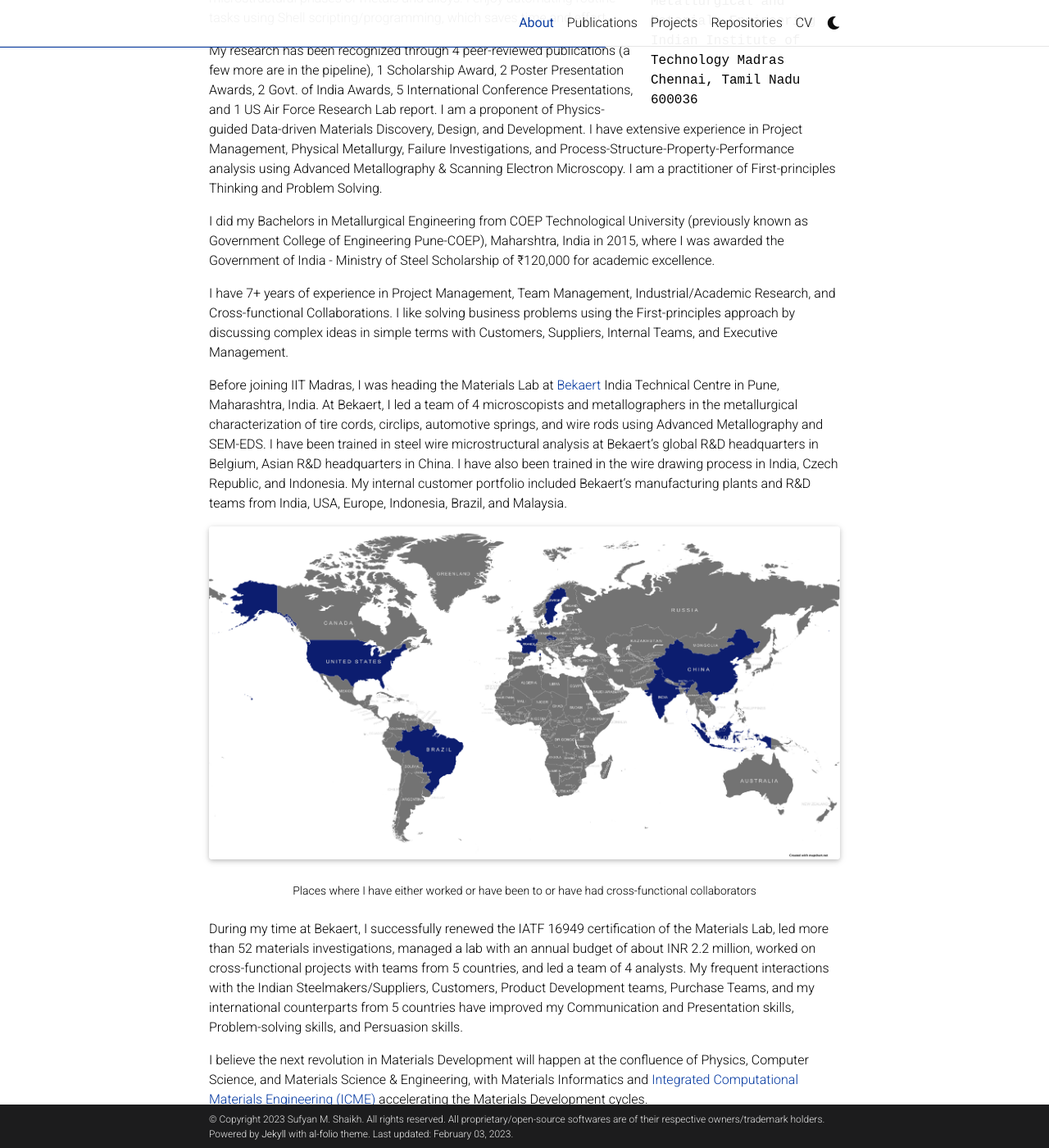
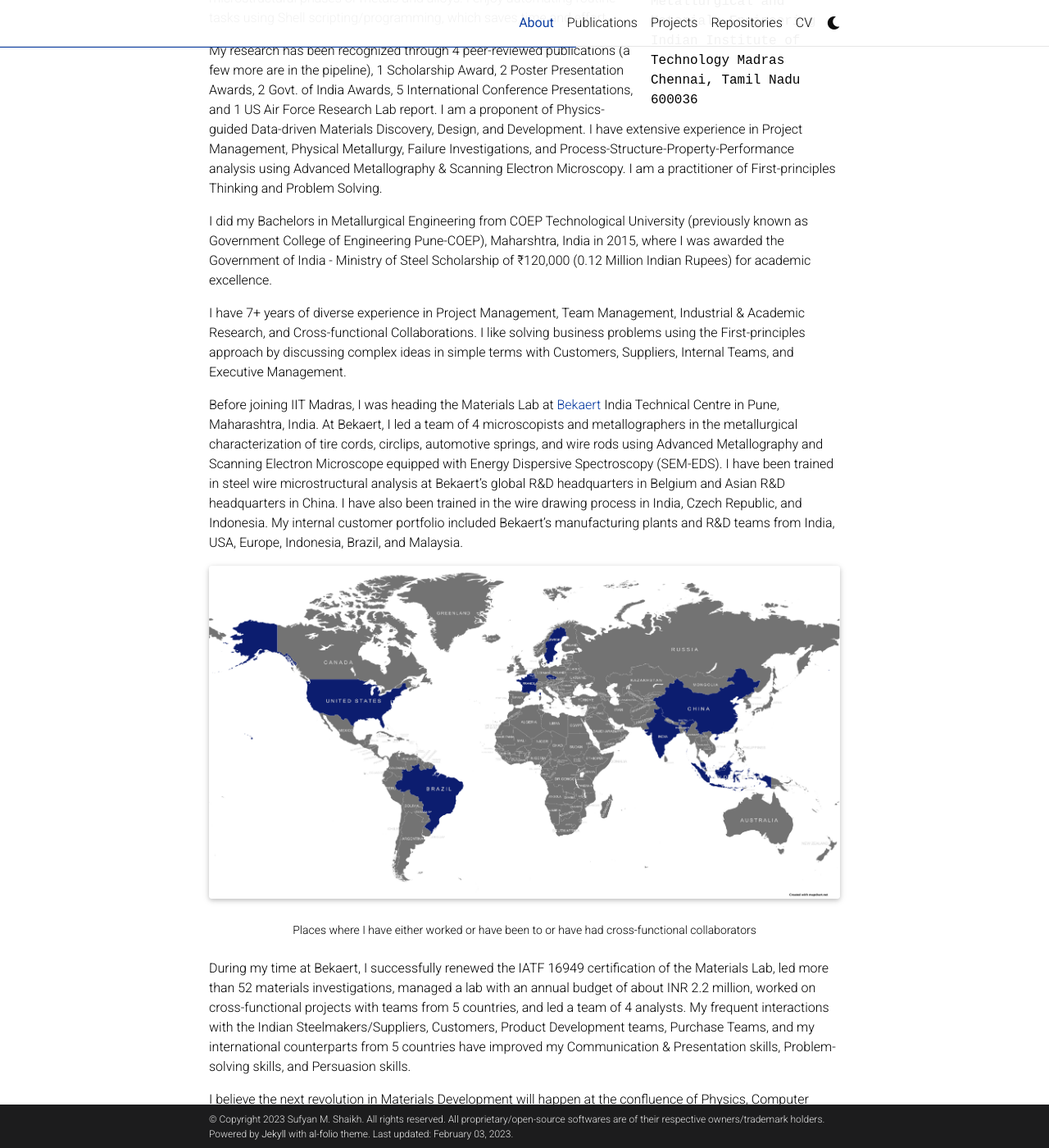
Before and after one commit to sufyanshk/sufyanshk.github.io, a Jekyll site: the page built from _pages/about.md, in a window 1280 px wide and 1400 px high, scrolled down 551 px. Shown: the whole window at 82% size. Built offline with Jekyll 4.4.1, drawn with Linux system fonts in a browser that asks for light colours; full-size pictures stand in for the smaller copies a plugin makes; comment, search, counter and statistics services are not loaded; a style sheet for code colours, icons or effects is not loaded; some of the changed text lies outside the part shown.

Commit message:
modified:   _pages/about.md

```diff
--- a/_pages/about.md
+++ b/_pages/about.md
@@ -21,17 +21,17 @@
 Hi! Welcome to my website.
 **I am actively seeking a new job opportunity.**
 
-I am a PhD Research Scholar at the Indian Institute of Technology Madras (IIT Madras), Tamil Nadu, India, where I am developing alloys for high-temperature structural applications using ab-initio atomistic modeling. My PhD thesis is on understanding the effect of alloying elements on the deformation and strengthening behavior of refractory alloys. My thesis advisors are <a href="https://mme.iitm.ac.in/satyesh/index.html">Prof. Satyesh K. Yadav</a> (Assistant Professor, Indian Institute of Technology Madras) and <a href="https://mme.iitm.ac.in/murty/bsmurty">Prof. B. S. Murty</a> (Director - Indian Insitute of Technology Hyderabad).
+I am a PhD Research Scholar at the Indian Institute of Technology Madras (IIT Madras), Tamil Nadu, India, where I am developing alloys for high-temperature structural applications using ab-initio atomistic modeling. My PhD thesis is on understanding the effect of alloying elements on the deformation and strengthening behavior of refractory metal alloys. My thesis advisors are <a href="https://mme.iitm.ac.in/murty/bsmurty">Prof. B. S. Murty</a> (Director - Indian Insitute of Technology Hyderabad) and <a href="https://mme.iitm.ac.in/satyesh/index.html">Prof. Satyesh K. Yadav</a> (Assistant Professor, Indian Institute of Technology Madras).
 
 For my PhD, I extensively use various Computational Materials Engineering tools such as <a href="https://vasp.at">Vienna Ab-initio Simulation Package</a> (Density Functional Theory/ab-initio Atomistic Modeling), <a href="https://jp-minerals.org/vesta/en/download.html">VESTA</a> (atomic structure visualization), <a href="https://www.brown.edu/Departments/Engineering/Labs/avdw/atat/">ATAT</a> (for special quasi-random structure generation), and <a href="https://atomsk.univ-lille.fr">Atomsk</a> (atomic structure file manipulation) to create <a href="https://en.wikipedia.org/wiki/Digital_twin">Digital Twin</a> of microstructural phases of metals and alloys. I enjoy automating routine tasks using Shell scripting/programming, which saves time and effort.
 
 My research has been recognized through 4 peer-reviewed publications (a few more are in the pipeline), 1 Scholarship Award, 2 Poster Presentation Awards, 2 Govt. of India Awards, 5 International Conference Presentations, and 1 US Air Force Research Lab report. I am a proponent of Physics-guided Data-driven Materials Discovery, Design, and Development. I have extensive experience in Project Management, Physical Metallurgy, Failure Investigations, and Process-Structure-Property-Performance analysis using Advanced Metallography & Scanning Electron Microscopy. I am a practitioner of First-principles Thinking and Problem Solving.
 
-I did my Bachelors in Metallurgical Engineering from COEP Technological University (previously known as Government College of Engineering Pune-COEP), Maharshtra, India in 2015, where I was awarded the Government of India - Ministry of Steel Scholarship of ₹120,000 for academic excellence.
+I did my Bachelors in Metallurgical Engineering from COEP Technological University (previously known as Government College of Engineering Pune-COEP), Maharshtra, India in 2015, where I was awarded the Government of India - Ministry of Steel Scholarship of ₹120,000 (0.12 Million Indian Rupees) for academic excellence.
 
-I have 7+ years of experience in Project Management, Team Management, Industrial/Academic Research, and Cross-functional Collaborations. I like solving business problems using the First-principles approach by discussing complex ideas in simple terms with Customers, Suppliers, Internal Teams, and Executive Management.
+I have 7+ years of diverse experience in Project Management, Team Management, Industrial & Academic Research, and Cross-functional Collaborations. I like solving business problems using the First-principles approach by discussing complex ideas in simple terms with Customers, Suppliers, Internal Teams, and Executive Management.
 
-Before joining IIT Madras, I was heading the Materials Lab at <a href="https://www.bekaert.com/en/about-us">Bekaert</a> India Technical Centre in Pune, Maharashtra, India. At Bekaert, I led a team of 4 microscopists and metallographers in the metallurgical characterization of tire cords, circlips, automotive springs, and wire rods using Advanced Metallography and SEM-EDS. I have been trained in steel wire microstructural analysis at Bekaert’s global R&D headquarters in Belgium, Asian R&D headquarters in China. I have also been trained in the wire drawing process in India, Czech Republic, and Indonesia. My internal customer portfolio included Bekaert’s manufacturing plants and R&D teams from India, USA, Europe, Indonesia, Brazil, and Malaysia.
+Before joining IIT Madras, I was heading the Materials Lab at <a href="https://www.bekaert.com/en/about-us">Bekaert</a> India Technical Centre in Pune, Maharashtra, India. At Bekaert, I led a team of 4 microscopists and metallographers in the metallurgical characterization of tire cords, circlips, automotive springs, and wire rods using Advanced Metallography and Scanning Electron Microscope equipped with Energy Dispersive Spectroscopy (SEM-EDS). I have been trained in steel wire microstructural analysis at Bekaert’s global R&D headquarters in Belgium and Asian R&D headquarters in China. I have also been trained in the wire drawing process in India, Czech Republic, and Indonesia. My internal customer portfolio included Bekaert’s manufacturing plants and R&D teams from India, USA, Europe, Indonesia, Brazil, and Malaysia.
 
 <div class="row justify-content-sm-center">
     <div class="col-sm mt-3 mt-md-0">
```
Also changed, not shown: other parts of _pages/about.md (+2 -2 lines).
